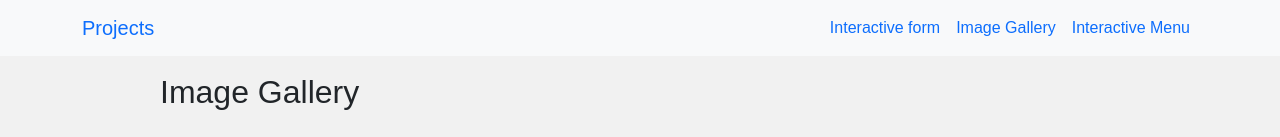
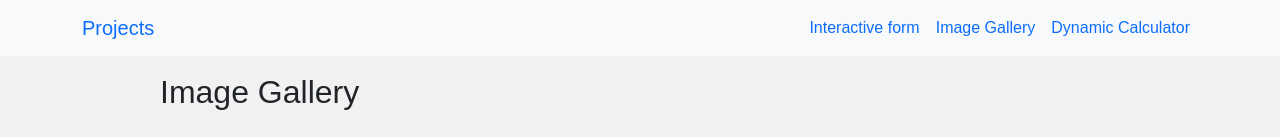
Before and after one commit to CXZJ/HCI-assignment-3-projects, a plain HTML site: page Three Projects/project2/project2.html in a window 1280 px wide. Shown: the top 137 px of the page. Drawn offline with nearby package versions, Linux system fonts and the light colour scheme.

Commit message:
Update project2.html

```diff
--- a/Three Projects/project2/project2.html
+++ b/Three Projects/project2/project2.html
@@ -25,7 +25,7 @@
                     <a class="nav-link" href="../project2/project2.html">Image Gallery</a>
                 </li>
                 <li class="nav-item">
-                    <a class="nav-link" href="../project3/project3.html">Interactive Menu</a>
+                    <a class="nav-link" href="../project3/project3.html">Dynamic Calculator</a>
                 </li>
             </ul>
 
```
